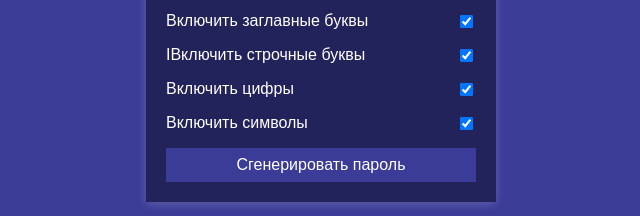
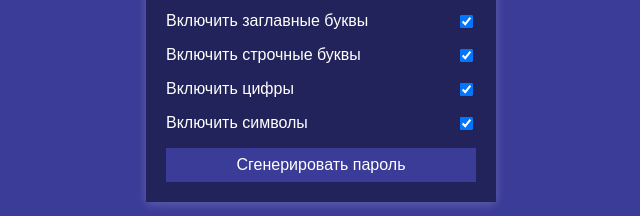
Before and after one commit to OutLocker/bornforfly.github.io, a plain HTML site: page index.html in a window 1280 px wide. Shown: the part 383-599 px from the top of the page, 319-959 px from the left. Drawn offline with Linux system fonts and the light colour scheme; a web font is replaced by a local one.

Commit message:
Update index.html

```diff
--- a/index.html
+++ b/index.html
@@ -38,7 +38,7 @@
           <input type="checkbox" name="uppercase" id="uppercase" checked />
         </div>
         <div class="setting">
-          <label for="lowercase">IВключить строчные буквы</label>
+          <label for="lowercase">Включить строчные буквы</label>
           <input type="checkbox" name="lowercase" id="lowercase" checked />
         </div>
         <div class="setting">
```
